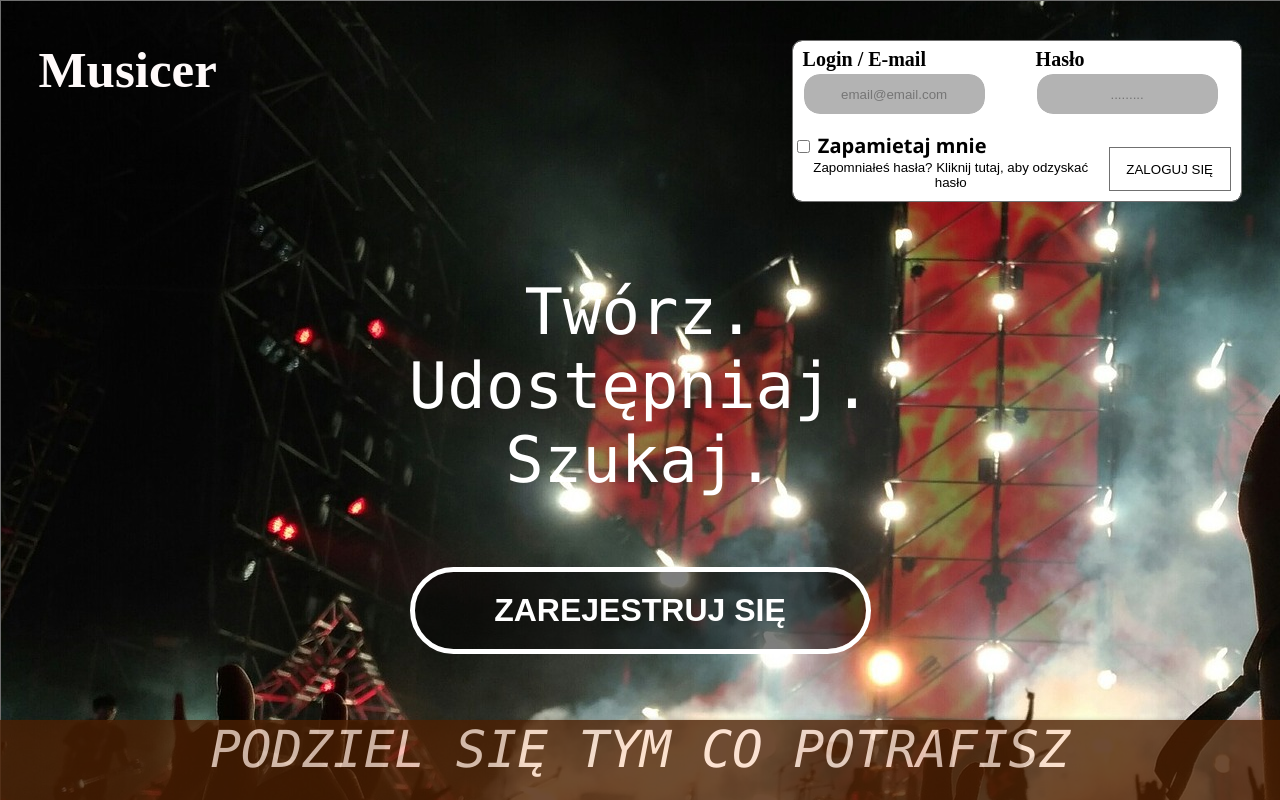
After one commit to Pietrov98/Musicer, a PHP site: page /Views/login_form.html in a window 1280 px wide. The commit adds this page. Run offline with PHP 8.4, Linux system fonts and the light colour scheme.

Commit message:
Login form

```diff
--- /dev/null
+++ b/Public/css/login.css
@@ -0,0 +1,67 @@
+form {
+    position: absolute;
+    display: flex;
+    flex-direction: column;
+    top: 5%;
+    right:3%;
+    width: 35%;
+    height: 20%;
+    background: #FFFFFF 0% 0% no-repeat padding-box;
+    border: 1px solid #707070;
+    border-radius: 10px;
+    font: Bold 20px/27px Malgun Gothic;
+}
+
+.upper_login_form {
+    display: flex;
+    width: 50%;
+    height: 50%;
+    flex-direction: row;
+    padding: 5px 10px;
+}
+
+.upper_login_form > div > input{
+    background: #0606064D 0% 0% no-repeat padding-box;
+    border: 1px solid #FFFFFF;
+    border-radius: 17px;
+    height: 50%;
+    outline: none;
+    margin-right: 50px;
+}
+
+
+.lower_login_form > button {
+    margin-top: 20px;
+    margin-right: 10px;
+    margin-bottom: 10px;
+    width: 192px;
+    height: 44px;
+    background: #FFFFFFCC 0% 0% no-repeat padding-box;
+    border: 1px solid #707070;
+}
+
+.lower_login_form {
+    display: flex;
+    flex-direction: row;
+}
+
+.left_lower {
+    margin-top: 5px;
+    text-align: left;
+    font-family: Segoe UI;
+}
+
+.left_lower > button {
+    background: none;
+    border:none;
+}
+
+
+::placeholder
+{
+    text-align: center;
+}
+
+button:hover {
+    opacity: 80%;
+}
--- a/Public/css/style.css
+++ b/Public/css/style.css
@@ -45,9 +45,6 @@ body {
     outline: none;
 }
 
-.register > button:hover {
-    opacity: 80%;
-}
 
 .login > button {
     position: absolute;
@@ -62,10 +59,6 @@ body {
     background: #FFFFFFCC 0% 0%;
     border: 1px solid #707070;
     outline: none;
-}
-
-.login > button:hover {
-    opacity: 80%;
 }
 
 .footage {
@@ -91,3 +84,7 @@ body {
     font: Bold 51px/61px Magneto;
     color: #FFFAFA;
 }
+
+button:hover {
+    opacity: 80%;
+}
--- a/Views/index.html
+++ b/Views/index.html
@@ -20,7 +20,7 @@
             Musicer
         </div>
         <div class="login">
-            <button type="submit">ZALOGUJ SIĘ</button>
+            <button type="submit" onclick="window.location.href='login_form.html'">ZALOGUJ SIĘ</button>
         </div>
     </div>
 </body>
--- /dev/null
+++ b/Views/login_form.html
@@ -0,0 +1,47 @@
+<!DOCTYPE html>
+<html lang="en">
+<head>
+    <meta charset="UTF-8">
+    <title>muziker</title>
+    <link rel="stylesheet" type="text/css" href="../Public/css/style.css" />
+    <link rel="stylesheet" type="text/css" href="../Public/css/login.css" />
+</head>
+<body>
+<div class="container">
+    <div class="motto">
+        Twórz. Udostępniaj. Szukaj.
+    </div>
+    <div class="register">
+        <button type="submit">ZAREJESTRUJ SIĘ</button>
+    </div>
+    <div class="footage">
+        PODZIEL SIĘ TYM CO POTRAFISZ
+    </div>
+    <div class="logo">
+        Musicer
+    </div>
+    <form>
+        <div class="upper_login_form">
+            <div class="email">
+                Login / E-mail <br/>
+                <input name="email" type="text" placeholder="email@email.com">
+            </div>
+            <div class="password">
+                Hasło <br/>
+                <input name="password" type="text" placeholder=".........">
+            </div>
+        </div>
+        <div class="lower_login_form">
+            <div class="left_lower">
+                <input type="checkbox"> Zapamietaj mnie
+                <button type="submit">Zapomniałeś hasła? Kliknij tutaj, aby odzyskać hasło</button>
+            </div>
+            <button type="submit">ZALOGUJ SIĘ</button>
+        </div>
+    </form>
+</div>
+</body>
+</html>
+
+</body>
+</html>
```
